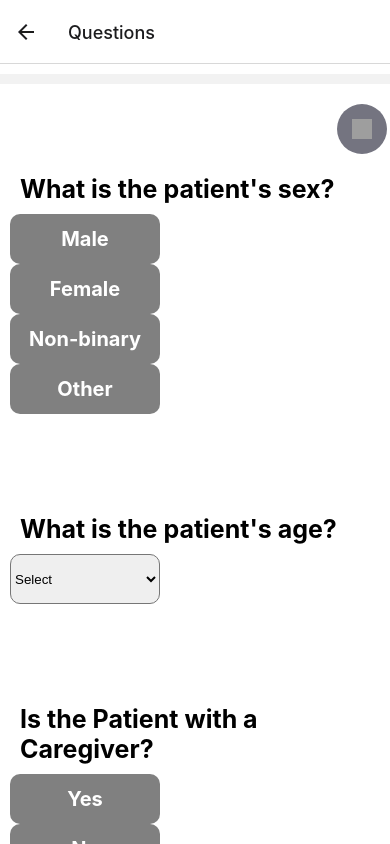
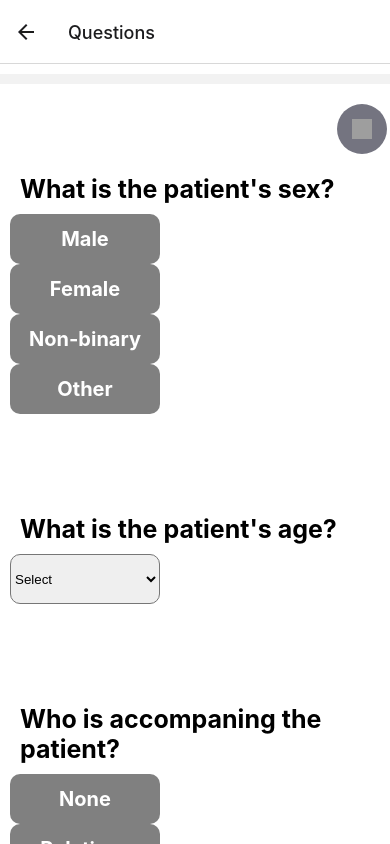
Before and after one commit to manhinwong/chatchw-int, a React Native app in the folder chatchw-prototype-main/: screen /Questions in a window 390 px wide. Built offline with nearby package versions, Linux system fonts and the light colour scheme; grey boxes are pictures that could not be loaded.

Commit message:
allow_mcm

```diff
--- a/chatchw-prototype-main/pages/Questions.js
+++ b/chatchw-prototype-main/pages/Questions.js
@@ -52,8 +52,19 @@ const Questions = ({navigation}) => {
       }
     },
     {
-      question: "Is the Patient with a Caregiver?",
-      type: "YN",
+      question: "Who is accompaning the patient?",
+      type: "MCM",
+      options: [
+        {"id": 1, "text": "None"},
+        {"id": 2, "text": "Relatives"},
+        {"id": 3, "text": "Friends"},
+        {"id": 4, "text": "Health workers"},
+        {"id": 5, "text": "Other"}
+      ]
+    },
+    {
+      question: "What symptoms does the patient have?",
+      type: "MCM",
       options: [
         {"id": "yes", "text": "Yes"},
         {"id": "no", "text": "No"},
@@ -179,6 +190,8 @@ const Questions = ({navigation}) => {
 
         )}
 
+        {(question.type === 'MC' || question.type === 'YN') && (
+          <View>
             {question.options.map((option, optionIndex) => (
               <View key={optionIndex}>
                 <TouchableOpacity style={answers[question.question] === option.text ? styles.buttonSelected : styles.buttonUnSelected}
@@ -193,6 +206,41 @@ const Questions = ({navigation}) => {
 
               </View>
             ))}
+            </View>
+            )}
+
+        {(question.type === 'MCM') && (
+          <View>
+            {question.options.map((option, optionIndex) => (
+              <View key={optionIndex}>
+                <TouchableOpacity style={answers[question.question] != null && answers[question.question].indexOf(option.text) >= 0 ? styles.buttonSelected : styles.buttonUnSelected}
+
+                  onPress={() => {
+                    setCurrentQuestion(question.question);
+                    let answerList = answers[question.question];
+                    try {
+                      answerList.indexOf(option.text);
+                    } catch (e) {
+                      answerList = [];
+                    }
+
+                    index = answerList.indexOf(option.text);
+                    if (index >= 0) {
+                      answerList.splice(index, 1);
+                    } else {
+                      answerList.push(option.text);
+                    }
+                    setAnswers({ ...answers, [question.question]: answerList});
+
+                  }}>
+                    <Text style={styles.buttonText}>{option.text}</Text>
+                </TouchableOpacity>
+
+
+              </View>
+            ))}
+            </View>
+            )}
 
           </View>
 
```
